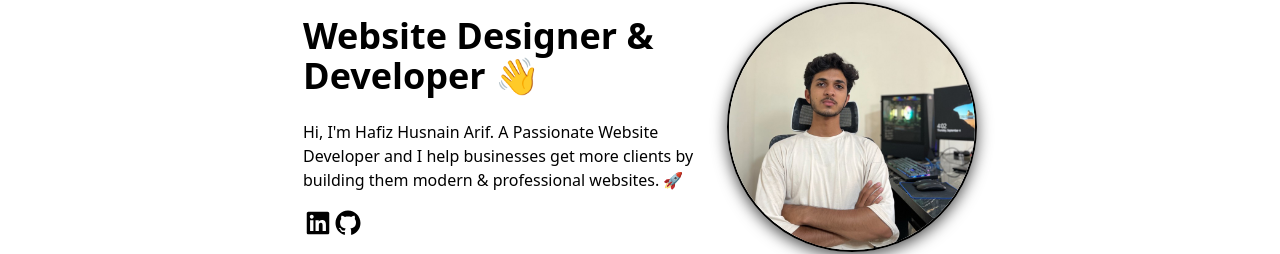
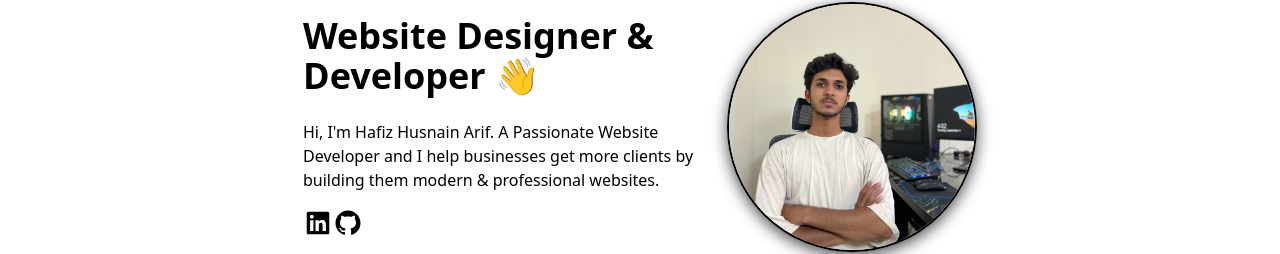
Before and after one commit to hussnain-uet-87/Portfolio, a React (Vite) app: page / in a window 1280 px wide. Shown: the part 174-428 px from the top of the page. Built offline with nearby package versions, Linux system fonts and the light colour scheme; a web font is replaced by a local one.

Commit message:
Updated some text content

```diff
--- a/src/Components/Hero.jsx
+++ b/src/Components/Hero.jsx
@@ -21,7 +21,7 @@ const Hero = () => {
           <h1 className="text-3xl md:text-4xl font-bold ">Website Designer & Developer 👋</h1>
           <p className="mt-6 mb-4">
             Hi, I'm Hafiz Husnain Arif. A Passionate Website Developer
-            and I help businesses get more clients by building them modern & professional websites. 🚀
+            and I help businesses get more clients by building them modern & professional websites.
           </p>
           <div className="flex text-3xl">
             <a href="https://www.linkedin.com/in/hafiz-husnain-arif-00820a365" target="_blank"><RiLinkedinBoxFill /></a>
```
